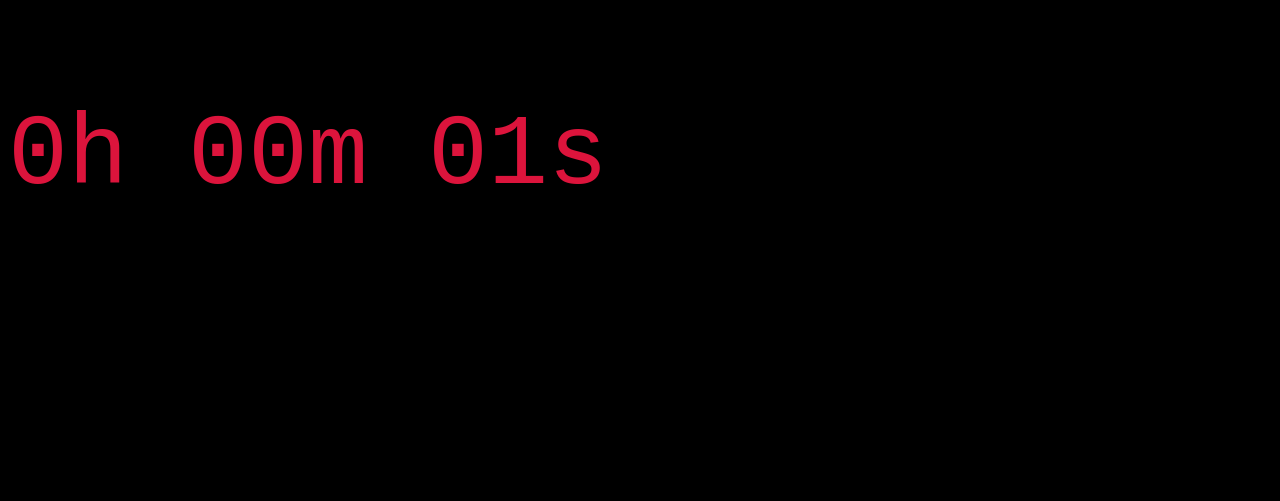
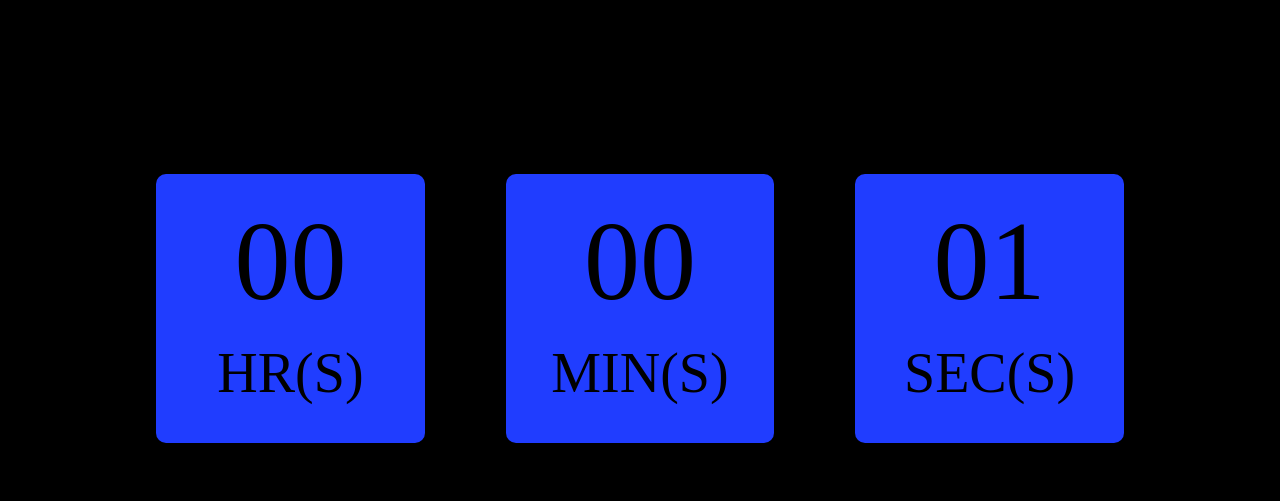
Before and after one commit to kostihiltunen/finish-button, a plain HTML site: page nappikello1.html in a window 1280 px wide. Drawn offline with Linux system fonts and the light colour scheme.

Commit message:
added more views

```diff
--- /dev/null
+++ b/alkustyle.css
@@ -0,0 +1,13 @@
+body {
+  min-height: 100vh;
+  display:flex;
+  justify-content: center;
+  align-items: center;
+  background: rgb(0, 0, 0);
+}
+
+
+#alkutext{
+  font-size: 7em;
+  color: white;
+}
--- a/countdown.js
+++ /dev/null
@@ -1,31 +0,0 @@
-// global variable for time to countdown
-const countdownTime = 1000 * 60 * 0.1;
-// global variable for this moment added with time to countdown
-var countDownDate = new Date().getTime() + countdownTime;
-
-var x = setInterval(function () {
-  // Date and time right now
-  var toBeReduced = new Date().getTime();
-  // Distance between now and countDownDate
-  var distance = countDownDate - toBeReduced;
-  // Time calculations for minutes and seconds
-  var hours = Math.floor((distance % (1000 * 60 * 60 * 24)) / (1000 * 60 * 60));
-  var minutes = Math.floor((distance % (1000 * 60 * 60)) / (1000 * 60));
-  var seconds = Math.floor((distance % (1000 * 60)) / 1000);
-
-  // Output the result in an element with id
-  document.getElementById("counter").innerHTML =
-    hours +
-    "h " +
-    ("0" + minutes).slice(-2) +
-    "m " +
-    ("0" + seconds).slice(-2) +
-    "s ";
-
-  // This happens if count down is over
-  if (distance < 0) {
-    clearInterval(x);
-    document.getElementById("counter").innerHTML =
-      "завершение работы системы /nSystem shutdown";
-  }
-}, 1000);
--- /dev/null
+++ b/gameoverstyle.css
@@ -0,0 +1,12 @@
+body {
+    min-height: 100vh;
+    display:flex;
+    justify-content: center;
+    align-items: center;
+    background: rgb(0, 0, 0);
+  }
+
+  #gameovertext{
+    font-size: 7em;
+    color: white;
+  }
--- a/countdown.html
+++ b/nappikello1.html
@@ -4,11 +4,17 @@
     <meta charset="UTF-8" />
     <meta http-equiv="X-UA-Compatible" content="IE=edge" />
     <meta name="viewport" content="width=device-width, initial-scale=1.0" />
-    <title>Document</title>
+    <title>Nappikello1</title>
     <link rel="stylesheet" href="style.css" />
   </head>
   <body>
-    <p id="counter"></p>
-    <script src="countdown.js"></script>
+    <div class="container">
+      <p id="timer">
+        <div id="timer-hours"></div>
+        <div id="timer-mins"></div>
+        <div id="timer-secs"></div>
+      </p>
+    </div>
+    <script src="nappikello1.js"></script>
   </body>
 </html>
--- /dev/null
+++ b/nappikello1.js
@@ -0,0 +1,37 @@
+// var Gpio = require('onoff').Gpio
+
+// var pushButtonA = new Gpio(17, 'in', 'both');
+// var pushButtonB = new Gpio(27, 'in', 'both');
+
+var endTime = new Date().getTime() + 1000 * 60 * 0.1;
+
+var timer = setInterval(function () {
+// local variable for time at right this moment(current time)
+let now = new Date().getTime();
+// local variable for remaining from this moment to the endDate variable
+let t = endTime - now;
+
+if (t >= 0) {
+    // calculations for changing UTC time from(magic number, I know)
+    let hours = Math.floor((t % (1000 * 60 * 60 * 24)) / (1000 * 60 * 60));
+    let mins = Math.floor((t % (1000 * 60 * 60)) / (1000 * 60));
+    let secs = Math.floor((t % (1000 * 60)) / 1000);
+
+    document.getElementById("timer-hours").innerHTML =
+    ("0" + hours).slice(-2) + "<span class='label'>HR(S)</span>";
+
+    document.getElementById("timer-mins").innerHTML =
+    ("0" + mins).slice(-2) + "<span class='label'>MIN(S)</span>";
+
+    document.getElementById("timer-secs").innerHTML =
+    ("0" + secs).slice(-2) + "<span class='label'>SEC(S)</span>";
+} else {
+    // document.getElementById("timer-hours").style.display = "none";
+    // document.getElementById("timer-mins").style.display = "none";
+    // document.getElementById("timer-secs").style.display = "none";
+    // document.getElementById("timer").innerHTML = "aeka loppusisi";
+    self.location="gameover.html";
+}
+}, 1000);
+
+//var gameOver =
--- a/style.css
+++ b/style.css
@@ -1,8 +1,41 @@
 body {
-  background-color: black;
+  display: flex;
+  justify-content:center;
+  align-items: center;
+  background: rgb(0, 0, 0);
 }
-p {
-  font-family: "Courier New", Courier, monospace;
-  font-size: 100px;
-  color: crimson;
+
+.container {
+  min-height: 100vh;
+  background: rgb(0, 0, 0);
 }
+#timer {
+  color: #e00000;
+  font-size: 10vw;
+}
+.container div {
+  background: #203dff;
+  display: inline-block;
+  min-width: 2em;
+  min-height: 2em;
+  margin: 3vw;
+  border-radius: 10px;
+  padding: 0.2em;
+  font-size: 7em;
+  text-align: center;
+}
+
+.container div span {
+  display: block;
+  font-size: 0.5em;
+  margin-top: 15px;
+}
+/*
+
+  font-weight: 400;
+}
+
+border: 50px solid rgb(52, 255, 52);
+}
+
+}*/
```
Also changed, not shown: alkunaytto.html (added, +16 -0 lines), gameover.html (added, +15 -0 lines).
